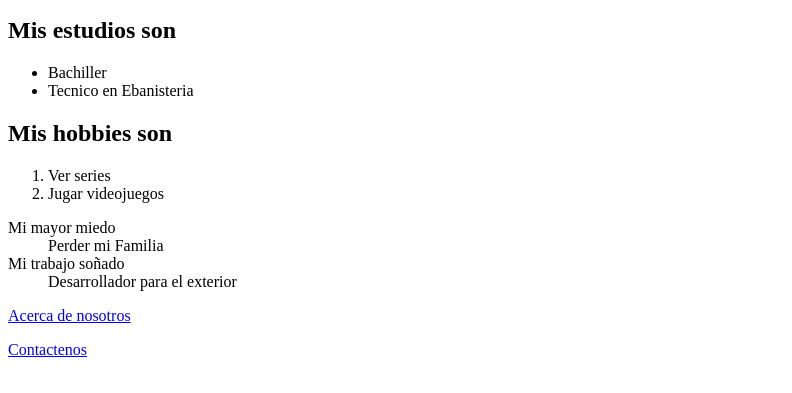
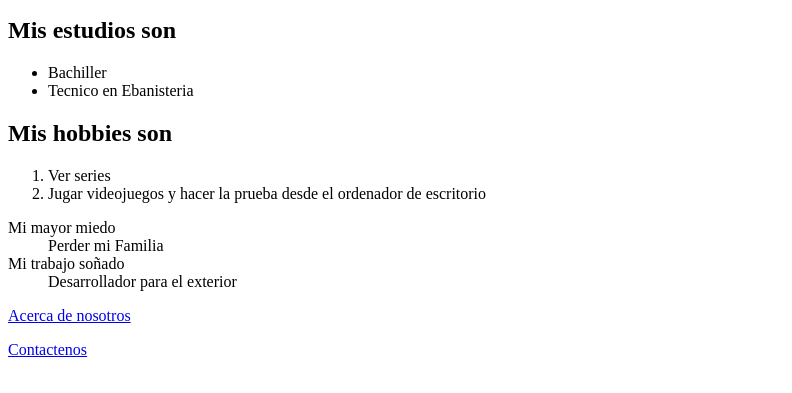
Before and after one commit to mateosorion/Visual-code-proyects, a plain HTML site: page HTML introduccion/index.html in a window 1280 px wide. Shown: the part 101-494 px from the top of the page, without its empty margins (0-792 px from the left). Drawn offline with Linux system fonts and the light colour scheme.

Commit message:
Prueba clon

```diff
--- a/HTML introduccion/index.html
+++ b/HTML introduccion/index.html
@@ -19,7 +19,7 @@
       <h2>Mis hobbies son</h2>
       <ol>
         <li>Ver series</li>
-        <li>Jugar videojuegos</li>
+        <li>Jugar videojuegos y hacer la prueba desde el ordenador de escritorio</li>
       </ol>
       <dl>
         <dt>Mi mayor miedo</dt>
```
